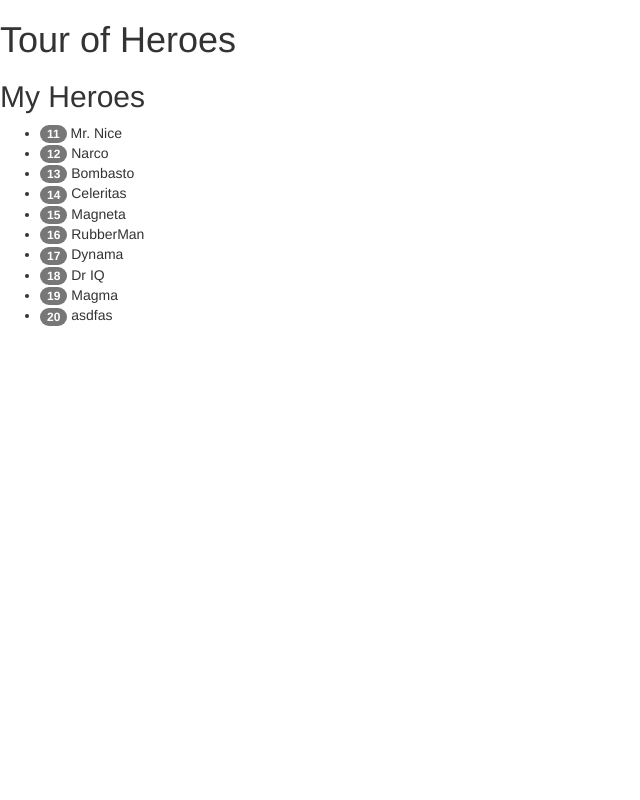
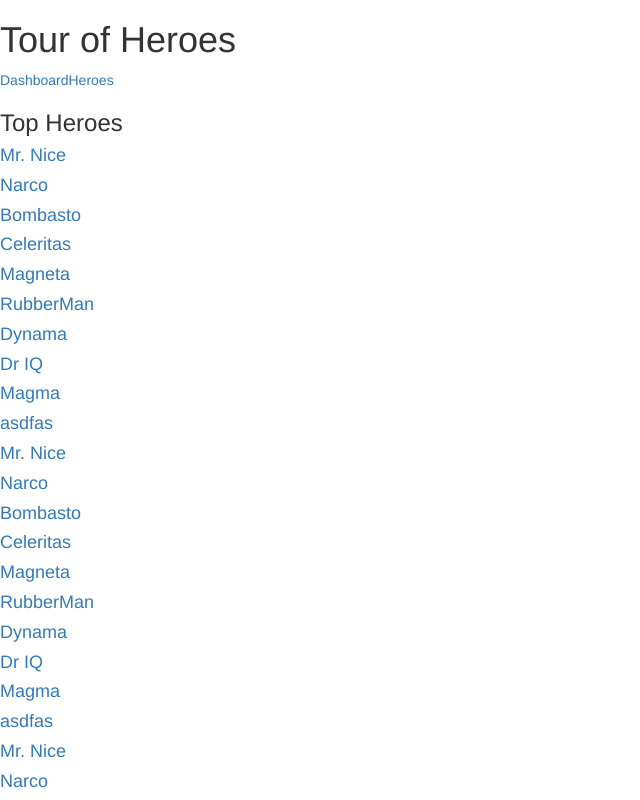
Before and after one commit to jskierbi/ng2-playground, an Angular app: page /dashboard in a window 1280 px wide. Shown: the top 800 px of the page, without its empty margins (0-640 px from the left). Built offline with nearby package versions, Linux system fonts and the light colour scheme.

Commit message:
Added routing

```diff
--- a/src/app/app.component.html
+++ b/src/app/app.component.html
@@ -12,4 +12,8 @@
 <!--<h2 *ngIf="heroes.length > 0">My favorite hero is: {{heroes[0].name}}</h2>-->
 <!--<click-me></click-me>-->
 <!--<app-hero-form></app-hero-form>-->
-<app-hero-editor></app-hero-editor>
+<h1>{{title}}</h1>
+<a routerLink="/dashboard">Dashboard</a>
+<a routerLink="/heroes">Heroes</a>
+<router-outlet></router-outlet>
+<!--<app-hero-editor></app-hero-editor>-->
--- a/src/app/app.component.ts
+++ b/src/app/app.component.ts
@@ -1,5 +1,4 @@
 import {Component} from "@angular/core";
-import {Hero} from "./model/Hero";
 
 @Component({
     selector: 'app-root',
@@ -7,12 +6,5 @@ import {Hero} from "./model/Hero";
     styleUrls: ['./app.component.css']
 })
 export class AppComponent {
-    title = 'Heroes app!';
-    heroes: Hero[] = [];
-
-    addHero(hero: string) {
-        if (hero) {
-            this.heroes.push(new Hero(0, hero))
-        }
-    }
+    title = 'Tour of Heroes';
 }
--- /dev/null
+++ b/src/app/dashboard/dashboard.component.html
@@ -0,0 +1,9 @@
+<h3>Top Heroes</h3>
+<div class="grid grid-pad">
+    <div *ngFor="let hero of heroes" class="col-1-4">
+        <div class="module hero">
+
+            <a *ngFor="let hero of heroes" [routerLink]="['/detail', hero.id]" class="col-1-4"><h4>{{hero.name}}</h4></a>
+        </div>
+    </div>
+</div>
--- /dev/null
+++ b/src/app/dashboard/dashboard.component.ts
@@ -0,0 +1,20 @@
+import {Component, OnInit} from "@angular/core";
+import {HeroService} from "../hero.service";
+import {Hero} from "../model/Hero";
+
+@Component({
+    selector: 'app-dashboard',
+    templateUrl: './dashboard.component.html',
+    styleUrls: ['./dashboard.component.css']
+})
+export class DashboardComponent implements OnInit {
+
+    heroes: Hero[] = [];
+
+    constructor(private heroService: HeroService) {
+    }
+
+    ngOnInit() {
+        this.heroes = this.heroService.getHeroes();
+    }
+}
--- a/src/app/hero-detail/hero-detail.component.html
+++ b/src/app/hero-detail/hero-detail.component.html
@@ -1,8 +1,7 @@
-<div *ngIf="hero">
-  <h2>{{hero.name}} details!</h2>
-  <div><label>id: </label>{{hero.id}}</div>
-  <div>
+<h2>{{hero.name}} details!</h2>
+<div><label>id: </label>{{hero.id}}</div>
+<div>
     <label>name: </label>
     <input [(ngModel)]="hero.name" placeholder="name">
-  </div>
 </div>
+<button (click)="goBack()">Back</button>
--- a/src/app/hero-detail/hero-detail.component.ts
+++ b/src/app/hero-detail/hero-detail.component.ts
@@ -1,13 +1,31 @@
-import {Component, Input} from "@angular/core";
+import {Component, OnInit} from "@angular/core";
 import {Hero} from "../model/Hero";
+import {HeroService} from "../hero.service";
+import {ActivatedRoute, Params} from "@angular/router";
+import {Location} from "@angular/common";
 
 @Component({
-  selector: 'app-hero-detail',
-  templateUrl: './hero-detail.component.html',
-  styleUrls: ['./hero-detail.component.css']
+    selector: 'app-hero-detail',
+    templateUrl: './hero-detail.component.html',
+    styleUrls: ['./hero-detail.component.css']
 })
-export class HeroDetailComponent {
+export class HeroDetailComponent implements OnInit {
 
-  @Input() hero: Hero;
+    hero: Hero;
 
+    constructor(private heroService: HeroService,
+                private route: ActivatedRoute,
+                private location: Location) {
+    }
+
+    ngOnInit(): void {
+        this.route.params.forEach((params: Params) => {
+            let id = +params['id'];
+            this.hero = this.heroService.getHero(id);
+        });
+    }
+
+    goBack(): void {
+        this.location.back();
+    }
 }
--- a/src/app/hero-editor/hero-editor.component.html
+++ b/src/app/hero-editor/hero-editor.component.html
@@ -1,5 +1,5 @@
 <h1>{{title}}</h1>
-<app-hero-detail [hero]="selectedHero"></app-hero-detail>
+<!--<app-hero-detail [hero]="selectedHero"></app-hero-detail>-->
 <h2>My Heroes</h2>
 <ul class="heroes">
   <li *ngFor="let hero of heroes" (click)="onSelect(hero)">
--- a/src/app/hero.service.ts
+++ b/src/app/hero.service.ts
@@ -24,4 +24,7 @@ export class HeroService {
         return HEROES;
     }
 
+    getHero(id: number): Hero {
+        return HEROES.filter(item => item.id == id)[0];
+    }
 }
```
Also changed, not shown: src/app/app.module.ts (+24 -2 lines), src/app/dashboard/dashboard.component.css (added), 1 other file (tests, documents, lock files or other folders).
